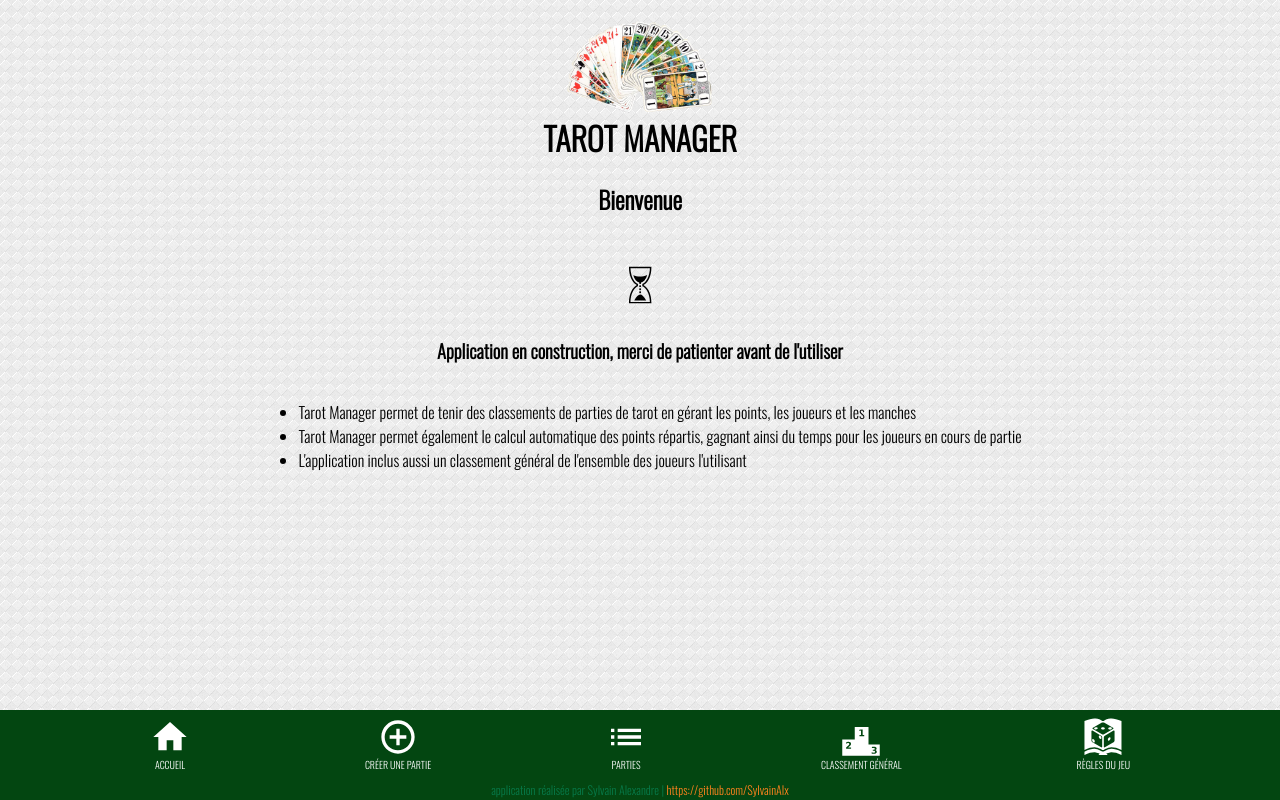
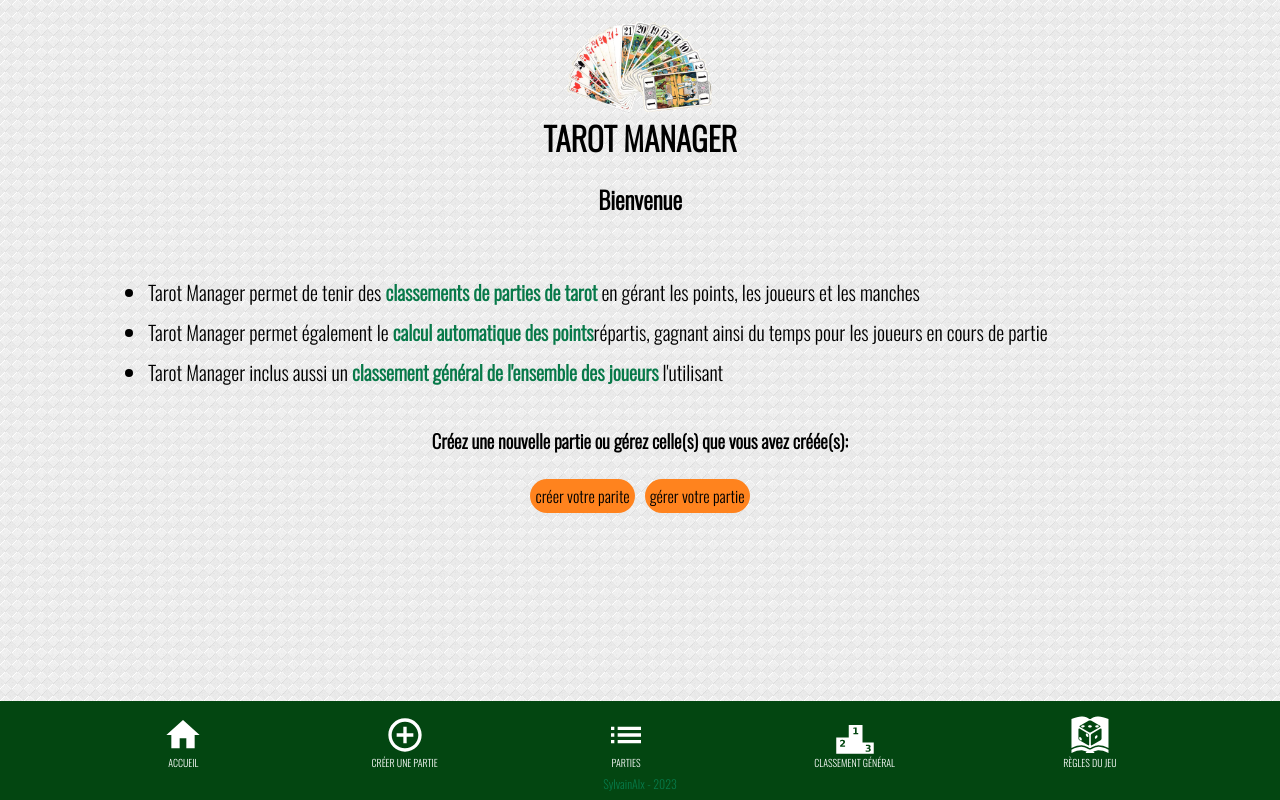
Before and after one commit to SylvainAlx/tarot-manager, a Next.js app: page / in a window 1280 px wide. Built offline with nearby package versions, Linux system fonts and the light colour scheme.

Commit message:
release 1.0

```diff
--- a/src/components/Footer.js
+++ b/src/components/Footer.js
@@ -5,12 +5,9 @@ const Footer = () => {
   return (
     <footer>
       <Nav />
-      <p>
-        application réalisée par Sylvain Alexandre |{" "}
-        <Link href="https://github.com/SylvainAlx" target="_blanc">
-          https://github.com/SylvainAlx
-        </Link>
-      </p>
+      <Link href="https://github.com/SylvainAlx" target="_blanc">
+        SylvainAlx - 2023
+      </Link>
     </footer>
   );
 };
--- a/src/pages/index.js
+++ b/src/pages/index.js
@@ -1,8 +1,8 @@
 import Footer from "@/components/Footer";
 import Header from "@/components/Header";
 import Head from "next/head";
+import Link from "next/link";
 import { useEffect } from "react";
-import { GiSandsOfTime } from "react-icons/gi";
 
 export default function Home() {
   useEffect(() => {
@@ -23,26 +23,33 @@ export default function Home() {
       <Header />
       <main>
         <h2>Bienvenue</h2>
-        <div className="sablier">
-          <GiSandsOfTime />
-        </div>
-        <h3>
-          Application en construction, merci de patienter avant de l'utiliser
-        </h3>
         <ul>
           <li>
-            Tarot Manager permet de tenir des classements de parties de tarot en
-            gérant les points, les joueurs et les manches
+            Tarot Manager permet de tenir des{" "}
+            <b>classements de parties de tarot</b> en gérant les points, les
+            joueurs et les manches
           </li>
           <li>
-            Tarot Manager permet également le calcul automatique des points
+            Tarot Manager permet également le{" "}
+            <b>calcul automatique des points</b>
             répartis, gagnant ainsi du temps pour les joueurs en cours de partie
           </li>
           <li>
-            L'application inclus aussi un classement général de l'ensemble des
-            joueurs l'utilisant
+            Tarot Manager inclus aussi un{" "}
+            <b>classement général de l'ensemble des joueurs</b> l'utilisant
           </li>
         </ul>
+        <h3>
+          Créez une nouvelle partie ou gérez celle(s) que vous avez créée(s):
+        </h3>
+        <div className="buttonContainer">
+          <div className="button">
+            <Link href="/new-ranking">créer votre parite</Link>
+          </div>
+          <div className="button">
+            <Link href="/rankings-list">gérer votre partie</Link>
+          </div>
+        </div>
       </main>
       <Footer />
     </>
--- a/src/styles/styles.scss
+++ b/src/styles/styles.scss
@@ -21,6 +21,10 @@ body {
     border: none;
     cursor: pointer;
     outline: inherit;
+    a {
+      text-decoration: none;
+      color: $color6;
+    }
   }
   .icon2 {
     color: $color2;
@@ -56,29 +60,25 @@ body {
   }
   footer {
     position: fixed;
-    bottom: 0;
+    bottom: -1px;
     width: 100%;
-    height: 90px;
+    height: 100px;
     background-color: $color5;
     display: flex;
     flex-direction: column;
-    justify-content: space-around;
+    justify-content: center;
     text-align: center;
     font-size: 12px;
-    p {
-      margin: 0;
-      color: $color1;
-    }
     a {
       // margin: 5px;
       text-decoration: none;
-      color: $color2;
+      color: $color1;
     }
     nav {
       display: flex;
       justify-content: space-evenly;
       align-items: center;
-      gap: 20px;
+      // gap: 20px;
 
       .navLink {
         padding: 5px;
@@ -97,6 +97,7 @@ body {
   }
 
   main {
+    margin-bottom: 20px;
     padding-bottom: 100px;
     height: 100%;
     display: flex;
@@ -120,7 +121,7 @@ body {
     .newGameBackground {
 
       width: 100%;
-      height: 100vh;
+      height: 110%;
       position: absolute;
       top: 0;
       display: flex;
@@ -220,6 +221,8 @@ body {
         th {
           color: $color3;
           font-size: 20px;
+          font-weight: normal;
+          text-align: center;
         }
       }
       thead {
@@ -240,5 +243,12 @@ body {
       }
 
     }
+    ul {
+      width: 80%;
+      font-size: 20px;
+      display: flex;
+      flex-direction: column;
+      gap: 10px;
+    }
   }
 }
```
